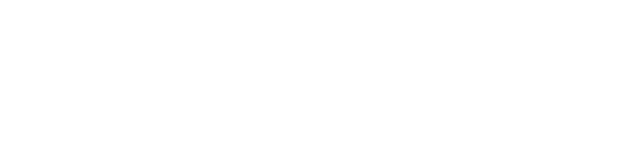
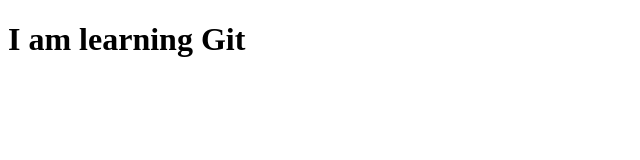
Before and after one commit to BARBAROSA313/myfirstwebsite, a plain HTML site: page index.html in a window 1280 px wide. Shown: the whole page, without its empty margins (0-640 px from the left). Drawn offline with Linux system fonts and the light colour scheme.

Commit message:
working on git

```diff
--- a/index.html
+++ b/index.html
@@ -7,6 +7,6 @@
     <title>Document</title>
 </head>
 <body>
-
+    <h1>I am learning Git</h1>
 </body>
 </html>
```
